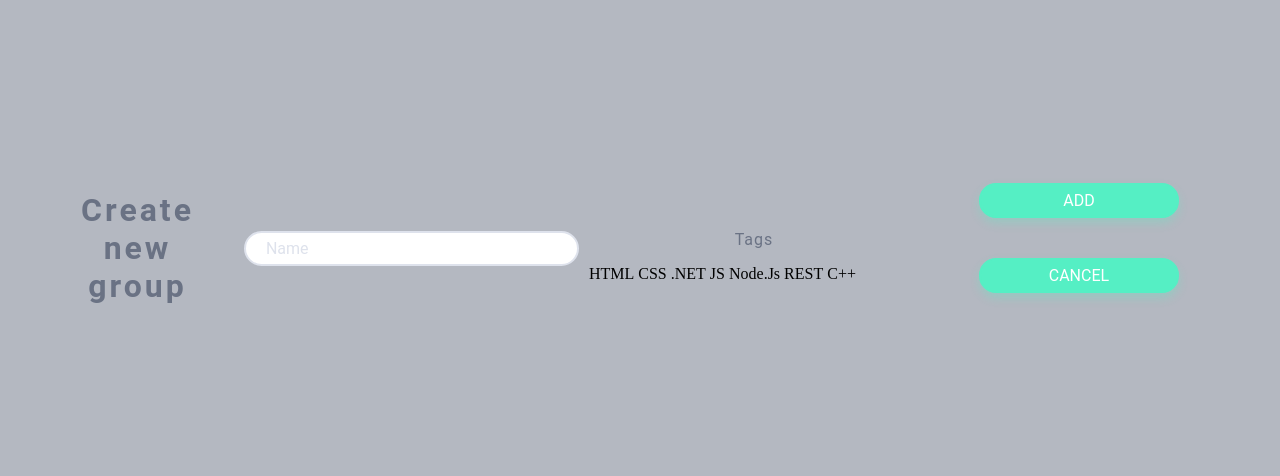
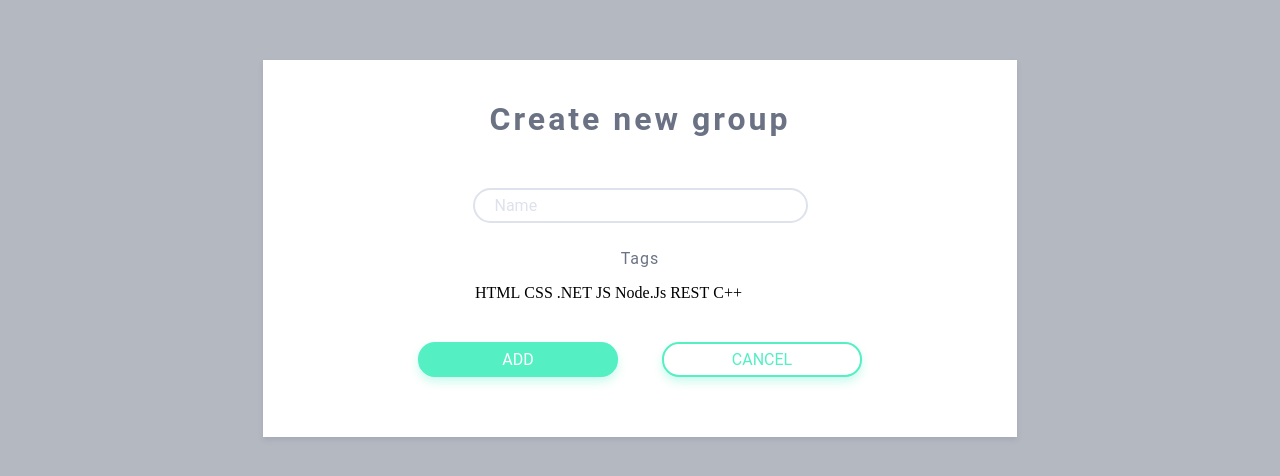
Before and after one commit to ilieandrei98/trextw, a website: page src/views/add-group-popup.html in a window 1280 px wide. Shown: the part 152-628 px from the top of the page. Drawn offline with Linux system fonts and the light colour scheme.

Commit message:
Fixed broken merge

```diff
--- a/src/css/generic-components.css
+++ b/src/css/generic-components.css
@@ -54,11 +54,8 @@
     width: 200px;
     height: 35px;
     margin: 20px;
-<<<<<<< HEAD
     outline: none;
     cursor: pointer;
-=======
->>>>>>> popup
 }
 
 .sign-up-button:hover {
@@ -66,8 +63,6 @@
     border-color: #50e0b8;
 }
 
-<<<<<<< HEAD
-=======
 .button-empty{
     color: #55EFC4;
     background: #fff;
@@ -77,7 +72,6 @@
     color: #fff;
 }
 
->>>>>>> popup
 .sign-up-container {
     display:flex;
     flex-direction: column;
@@ -94,7 +88,6 @@
     font-family: 'Roboto', sans-serif;
     letter-spacing: 3px;
     text-align: center;
-<<<<<<< HEAD
 }
 .sign-up-helper-text {
     color:#6A7284;
@@ -139,6 +132,4 @@
     .sign-up-input {
         width: 220px;
     }
-=======
->>>>>>> popup
 }
--- a/src/js/app.js
+++ b/src/js/app.js
@@ -9,18 +9,15 @@ class App {
         }
         this.router = new Router(
             {
-<<<<<<< HEAD
                 login: new Page('login.html'),
                 register: new Page('register.html'),
                 newsfeed: new Page('news-feed.html'),
                 topics: new Page('topics.html'),
                 readmore: new Page('read-more.html'),
                 default: new Page('general-layout.html'),
-=======
                 about: new Layout(new Page('menu.html'), new Page('about.html')),
-                home: new Layout(new Page('menu.html'), new Page('home.html'), new Page("add-group-popup.html")),
+                home: new Layout( new Page("add-group-popup.html")),
                 default: new Page('general-layout.html'),
->>>>>>> popup
             },
             document.getElementById('router')
         );
```
